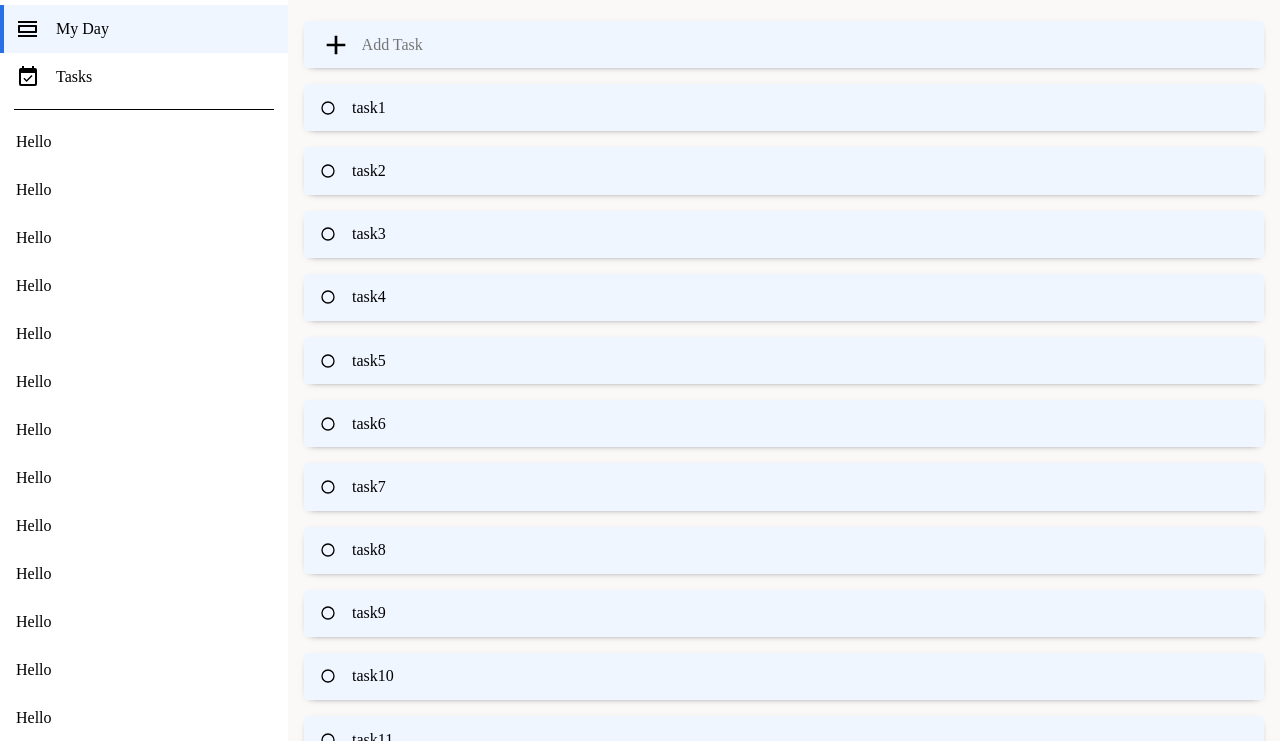
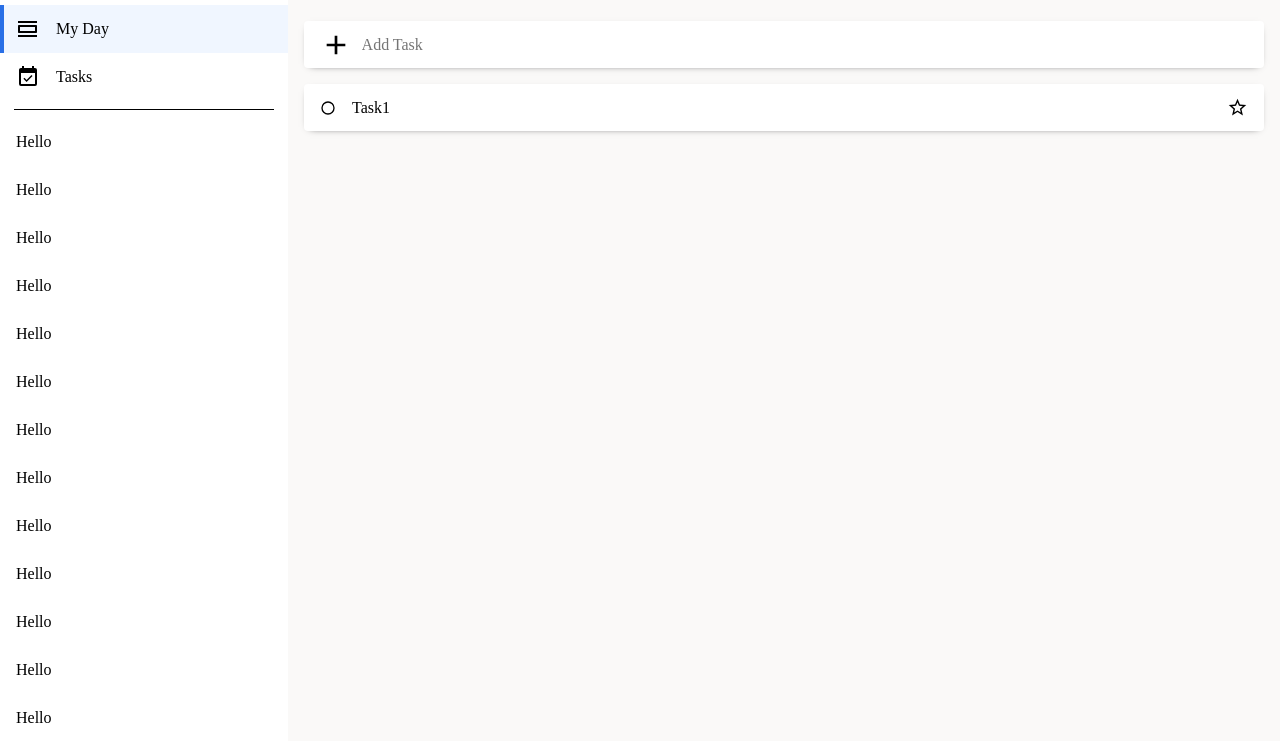
Before and after one commit to devIncogni/to-do, a website built with webpack: page src/template.htm in a window 1280 px wide. Shown: the part 59-800 px from the top of the page. Built offline with nearby package versions, Linux system fonts and the light colour scheme.

Commit message:
styled the task tabs

```diff
--- a/src/header-styles.css
+++ b/src/header-styles.css
@@ -35,7 +35,6 @@
 .misc-options-holder {
     width: max-content;
     justify-self: end;
-    /* margin-right: 2rem; */
 
     padding: 0.25rem 0.5rem;
     border-radius: 0.25rem;
--- a/src/index.js
+++ b/src/index.js
@@ -3,11 +3,12 @@ import "./normal-styles.css";
 import "./header-styles.css";
 import "./side-nav-bar-styles.css";
 import "./scroll-bar-styles.css";
+import "./main-content-styles.css";
 import { Menu } from "./menu-toggle.js";
 import menuImage from "./menu.svg";
 import sunImage from "./sun-clock-outline.svg";
 import "./circle-outline.svg";
-import "./main-content-styles.css";
+import "./star-outline.svg";
 // import "./menu.svg";
 
 const menuLoader = (function () {
--- a/src/main-content-styles.css
+++ b/src/main-content-styles.css
@@ -1,5 +1,4 @@
 .main-content {
-    /* padding: 0 1rem; */
     overflow: hidden;
 
     display: flex;
@@ -13,8 +12,8 @@
     padding: 0.125rem 1rem;
     margin: 0 1rem;
     margin-top: 1rem;
-    /* border: 1px solid black; */
-    background-color: #f0f6ff;
+
+    background-color: #fff;
     border-radius: 0.25rem;
 
     box-shadow: 0 0.125rem 0.5rem -0.375rem black;
@@ -51,17 +50,38 @@
 
 .task {
     padding: 0.725rem 1rem;
-    /* margin: 0 1rem; */
-    /* border: 1px solid black; */
-    background-color: #f0f6ff;
+
+    background-color: #fff;
     border-radius: 0.25rem;
 
     display: flex;
     align-items: center;
+    /* justify-content: space-between; */
+
     user-select: none;
     gap: 1rem;
-    /* margin: auto; */
+
     box-shadow: 0 0.125rem 0.5rem -0.375rem black;
 
     z-index: 55554;
+
+    cursor: pointer;
 }
+
+.task-title {
+    flex: 1;
+}
+
+.task:hover {
+    background-color: #faf9f8;
+}
+
+.active-task {
+    background-color: #faf9f8;
+    background-color: #f0f6ff;
+}
+
+.active-task:hover {
+    background-color: #faf9f8;
+    background-color: #f0f6ff;
+}
--- a/src/normal-styles.css
+++ b/src/normal-styles.css
@@ -1,6 +1,5 @@
 body {
     display: flex;
-    /* flex-direction: column; */
     height: 100vh;
 }
 
--- a/src/side-nav-bar-styles.css
+++ b/src/side-nav-bar-styles.css
@@ -30,7 +30,6 @@
     user-select: none;
 
     border-left: 0.25rem solid #fff;
-    /* border: 1px solid black; */
 }
 
 .side-nav-tab:hover {
--- a/src/template.htm
+++ b/src/template.htm
@@ -93,131 +93,10 @@
                     <div class="task-image">
                         <img src="./circle-outline.svg" alt="">
                     </div>
-                    <div class="task-title">task1</div>
-                </div>
-                <div class="task">
-                    <div class="task-image">
-                        <img src="./circle-outline.svg" alt="">
+                    <div class="task-title">Task1</div>
+                    <div class="mark-important">
+                        <img src="./star-outline.svg" alt="">
                     </div>
-                    <div class="task-title">task2</div>
-                </div>
-                <div class="task">
-                    <div class="task-image">
-                        <img src="./circle-outline.svg" alt="">
-                    </div>
-                    <div class="task-title">task3</div>
-                </div>
-                <div class="task">
-                    <div class="task-image">
-                        <img src="./circle-outline.svg" alt="">
-                    </div>
-                    <div class="task-title">task4</div>
-                </div>
-                <div class="task">
-                    <div class="task-image">
-                        <img src="./circle-outline.svg" alt="">
-                    </div>
-                    <div class="task-title">task5</div>
-                </div>
-                <div class="task">
-                    <div class="task-image">
-                        <img src="./circle-outline.svg" alt="">
-                    </div>
-                    <div class="task-title">task6</div>
-                </div>
-                <div class="task">
-                    <div class="task-image">
-                        <img src="./circle-outline.svg" alt="">
-                    </div>
-                    <div class="task-title">task7</div>
-                </div>
-                <div class="task">
-                    <div class="task-image">
-                        <img src="./circle-outline.svg" alt="">
-                    </div>
-                    <div class="task-title">task8</div>
-                </div>
-                <div class="task">
-                    <div class="task-image">
-                        <img src="./circle-outline.svg" alt="">
-                    </div>
-                    <div class="task-title">task9</div>
-                </div>
-                <div class="task">
-                    <div class="task-image">
-                        <img src="./circle-outline.svg" alt="">
-                    </div>
-                    <div class="task-title">task10</div>
-                </div>
-                <div class="task">
-                    <div class="task-image">
-                        <img src="./circle-outline.svg" alt="">
-                    </div>
-                    <div class="task-title">task11</div>
-                </div>
-                <div class="task">
-                    <div class="task-image">
-                        <img src="./circle-outline.svg" alt="">
-                    </div>
-                    <div class="task-title">task12</div>
-                </div>
-                <div class="task">
-                    <div class="task-image">
-                        <img src="./circle-outline.svg" alt="">
-                    </div>
-                    <div class="task-title">task13</div>
-                </div>
-                <div class="task">
-                    <div class="task-image">
-                        <img src="./circle-outline.svg" alt="">
-                    </div>
-                    <div class="task-title">task14</div>
-                </div>
-                <div class="task">
-                    <div class="task-image">
-                        <img src="./circle-outline.svg" alt="">
-                    </div>
-                    <div class="task-title">task15</div>
-                </div>
-                <div class="task">
-                    <div class="task-image"><img src="./circle-outline.svg" alt=""></div>
-                    <div class="task-title">task16</div>
-                </div>
-                <div class="task">
-                    <div class="task-image"><img src="./circle-outline.svg" alt=""></div>
-                    <div class="task-title">task17</div>
-                </div>
-                <div class="task">
-                    <div class="task-image"><img src="./circle-outline.svg" alt=""></div>
-                    <div class="task-title">task18</div>
-                </div>
-                <div class="task">
-                    <div class="task-image"><img src="./circle-outline.svg" alt=""></div>
-                    <div class="task-title">task19</div>
-                </div>
-                <div class="task">
-                    <div class="task-image"><img src="./circle-outline.svg" alt=""></div>
-                    <div class="task-title">task20</div>
-                </div>
-                <div class="task">
-                    <div class="task-image"><img src="./circle-outline.svg" alt=""></div>
-                    <div class="task-title">task21</div>
-                </div>
-                <div class="task">
-                    <div class="task-image"><img src="./circle-outline.svg" alt=""></div>
-                    <div class="task-title">task22</div>
-                </div>
-                <div class="task">
-                    <div class="task-image"><img src="./circle-outline.svg" alt=""></div>
-                    <div class="task-title">task23</div>
-                </div>
-                <div class="task">
-                    <div class="task-image"><img src="./circle-outline.svg" alt=""></div>
-                    <div class="task-title">task24</div>
-                </div>
-                <div class="task">
-                    <div class="task-image"><img src="./circle-outline.svg" alt=""></div>
-                    <div class="task-title">task25</div>
                 </div>
             </div>
         </div>
```
Also changed, not shown: src/star-outline.svg (added).
